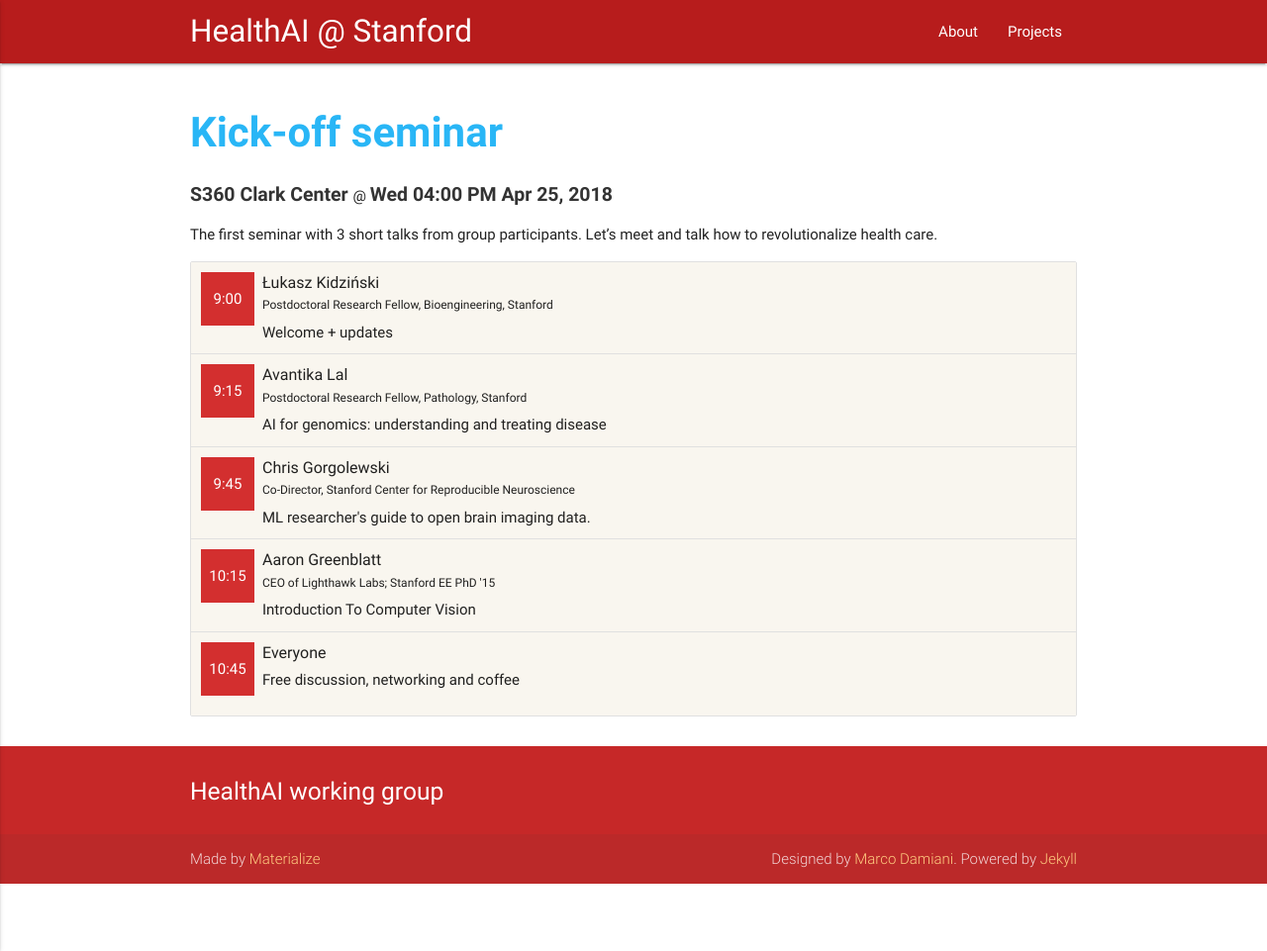
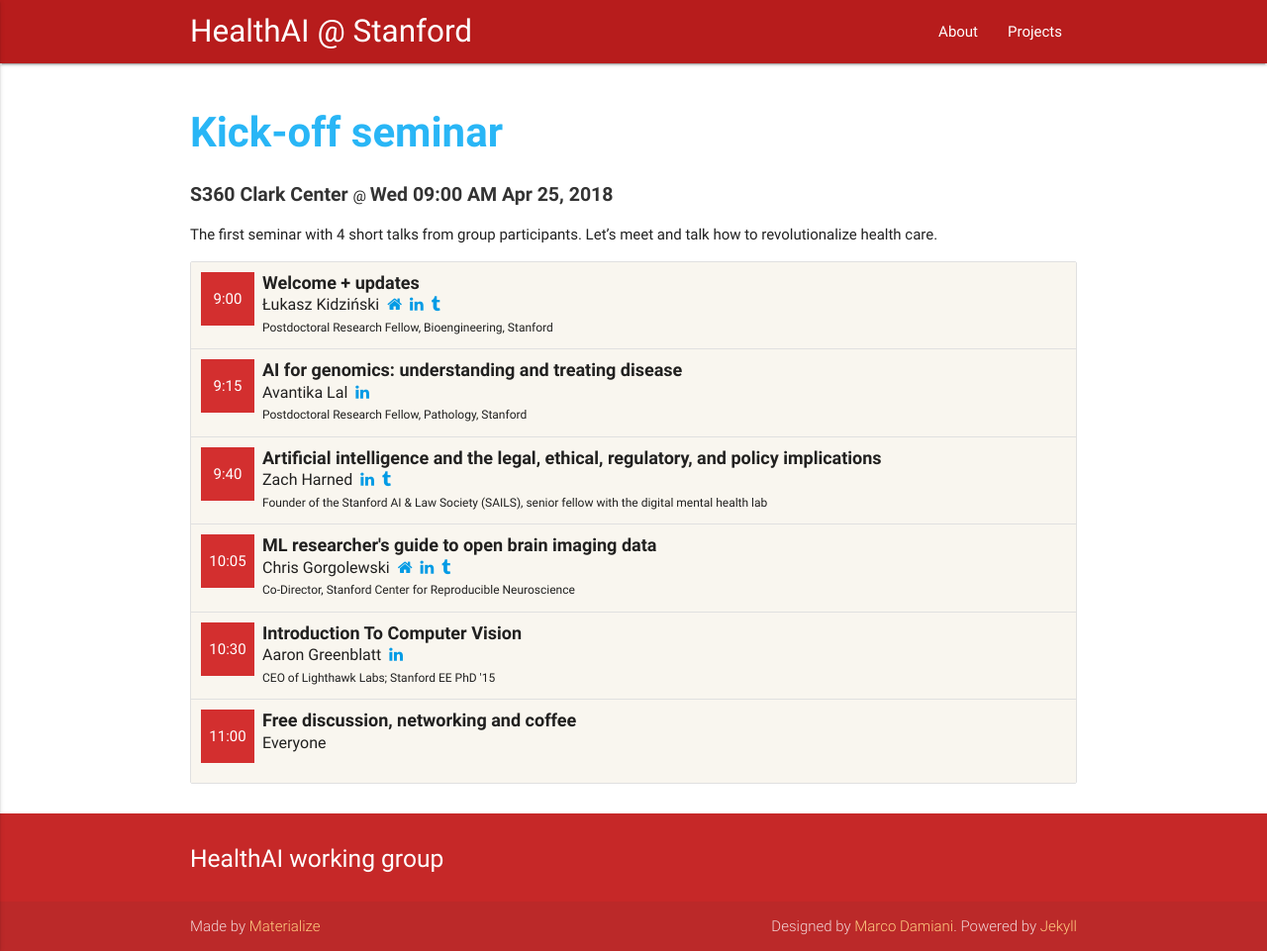
Before and after one commit to health-ai/health-ai.github.io, a Jekyll site: the page built from _events/2018-04-25-kick-off-seminar.md, in a window 1280 px wide. Shown: the whole page at 99% size. Built offline with Jekyll 4.4.1, drawn with Linux system fonts in a browser that asks for light colours; before the commit the page ends 900 px from its top, so only the background shows below that.

Commit message:
Updated first two events

```diff
--- a/_config.yml
+++ b/_config.yml
@@ -13,6 +13,7 @@ description: > # this means to ignore newlines until "baseurl:"
   A Site Starter Materialize Templates for Jekyll
 twitter_username: kidzik
 github_username:  kidzik
+timezone: America/Los_Angeles
 
 sass:
     style: compressed
--- a/_events/2018-04-25-meeting2.md
+++ b/_events/2018-04-25-kick-off-seminar.md
@@ -9,25 +9,40 @@ talks:
     affiliation: Postdoctoral Research Fellow, Bioengineering, Stanford
     photo: https://avatars2.githubusercontent.com/u/981858?s=460&v=4
     time: '9:00'
+    twitter: http://twitter.com/kidzik/
+    linkedin: https://www.linkedin.com/in/lukaszkidzinski/
+    website: http://kidzinski.com/
   - title: 'AI for genomics: understanding and treating disease'
     speaker: Avantika Lal
     affiliation: Postdoctoral Research Fellow, Pathology, Stanford
     photo: https://cap.stanford.edu/profiles/viewImage?profileId=85535&type=square&ts=1514398862260
     time: '9:15'
-  - title: "ML researcher's guide to open brain imaging data."
+    linkedin: https://www.linkedin.com/in/avantikalal
+  - title: 'Artificial intelligence and the legal, ethical, regulatory, and policy implications'
+    speaker: Zach Harned
+    affiliation: Founder of the Stanford AI & Law Society (SAILS), senior fellow with the digital mental health lab
+    photo: https://pbs.twimg.com/profile_images/955168482177425408/tTG9xc5e.jpg
+    time: '9:40'
+    linkedin: https://www.linkedin.com/in/zach-harned
+    twitter: https://twitter.com/ZachHarned
+  - title: "ML researcher's guide to open brain imaging data"
     speaker: Chris Gorgolewski
     affiliation: Co-Director, Stanford Center for Reproducible Neuroscience
     photo: https://4.bp.blogspot.com/-RIvAck0PBwc/WnkO6TdIGTI/AAAAAAAD4tI/MXMXkZ7-xwwqVV80v1VbYlcYxE8F2bnzACLcBGAs/s320/11312851_10153456027517433_3210885692100598251_o.jpg
-    time: '9:45'
+    time: '10:05'
+    website: http://blog.chrisgorgolewski.org/
+    twitter: https://twitter.com/ChrisFiloG
+    linkedin: https://www.linkedin.com/in/chrisgorgolewski
   - title: Introduction To Computer Vision
     speaker: Aaron Greenblatt
     affiliation: CEO of Lighthawk Labs; Stanford EE PhD '15
     photo: https://media.licdn.com/dms/image/C5603AQERAX7ifZIryQ/profile-displayphoto-shrink_800_800/0?e=1529204400&v=beta&t=rjR_LfQQtchkFnSxOZ7adexHeQv2U1mBHyP2Gv0wk50
-    time: '10:15'
+    time: '10:30'
+    linkedin: https://www.linkedin.com/in/aaron-greenblatt/
   - title: Free discussion, networking and coffee
     speaker: Everyone
     affiliation:
     photo: https://media.licdn.com/dms/image/C5603AQERAX7ifZIryQ/profile-displayphoto-shrink_800_800/0?e=1529204400&v=beta&t=rjR_LfQQtchkFnSxOZ7adexHeQv2U1mBHyP2Gv0wk50
-    time: '10:45'
+    time: '11:00'
 ---
-The first seminar with 3 short talks from group participants. Let's meet and talk how to revolutionalize health care.
+The first seminar with 4 short talks from group participants. Let's meet and talk how to revolutionalize health care.
--- a/_includes/head.html
+++ b/_includes/head.html
@@ -6,6 +6,7 @@
     <meta name="description" content="{{ page.excerpt | default: site.description | strip_html | normalize_whitespace | truncate: 160 | escape }}" />
 
 
+    <link rel="stylesheet" href="https://cdnjs.cloudflare.com/ajax/libs/font-awesome/4.7.0/css/font-awesome.min.css">
     <link href="https://fonts.googleapis.com/icon?family=Material+Icons" rel="stylesheet">
     <link rel="stylesheet" type="text/css" media="screen,projection" href="{{ "/assets/materialize.css" | relative_url }}" />
     <link rel="stylesheet" type="text/css" media="screen,projection" href="{{ "/assets/main.css" | relative_url }}">
--- a/_layouts/event.html
+++ b/_layouts/event.html
@@ -25,9 +25,13 @@ layout: default
         {% for talk in page.talks  %}
         <li class="collection-item avatar" style="background: #f9f6ef">
           <div class="date-post red darken-2">{{ talk.time }}</div>
-          <span class="title bold">{{ talk.speaker }}</span>
+          <p class="talk-title">{{ talk.title }}</p>
+          <span class="title bold">{{ talk.speaker }}
+	    {% if talk.website %}&nbsp;<a href="{{ talk.website }}"><i class="fa">&#xf015;</i></a>{% endif %}
+	    {% if talk.linkedin %}&nbsp;<a href="{{ talk.linkedin }}"><i class="fa">&#xf0e1;</i></a>{% endif %}
+	    {% if talk.twitter %}&nbsp;<a href="{{ talk.twitter }}"><i class="fa">&#xf173;</i></a>{% endif %}
+	  </span>
           <p class="affiliation">{{ talk.affiliation }}</p>
-          <p class="talk-title">{{ talk.title }}</p>
         </li>
         {% endfor %}
 	</ul>
--- a/_sass/main.scss
+++ b/_sass/main.scss
@@ -86,5 +86,6 @@ h3.projects {
     font-size: 0.8em;
 }
 .talk-title{
-  padding-top: 5px;
+  font-weight: bold;
+    font-size: 1.2em;
 }
```
Also changed, not shown: _events/2018-04-03-organizational.md (added, +22 -0 lines), _layouts/home.html (+11 -7 lines), _posts/2018-04-08-kick-off.md (deleted, +0 -10 lines).
